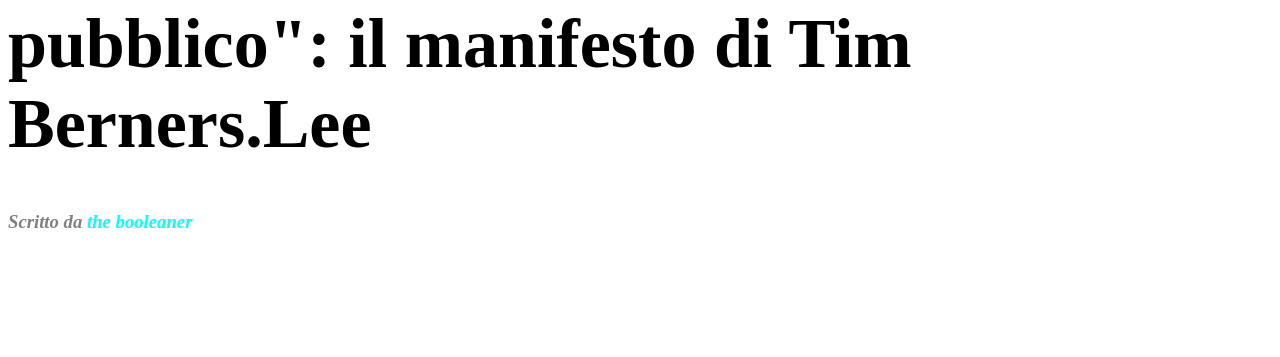
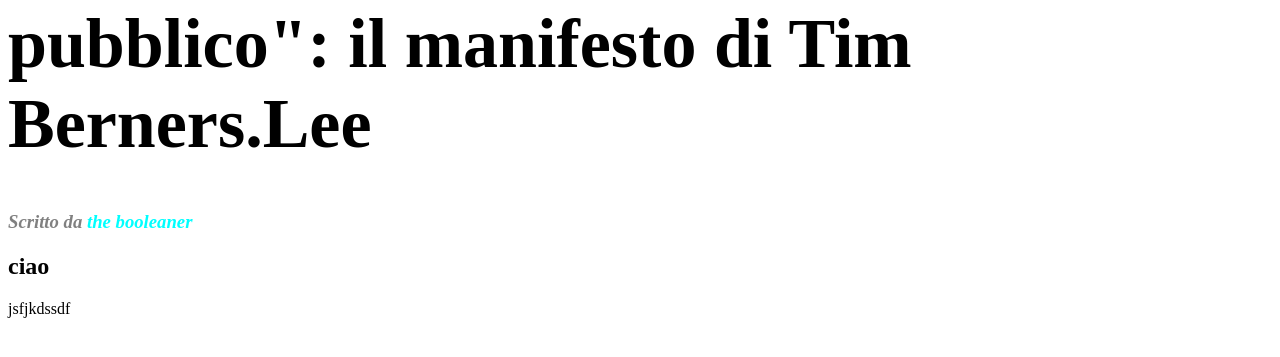
Before and after one commit to lucabettisorbelli/html-css-booleaner, a plain HTML site: page index.html in a window 1280 px wide. Shown: the part 331-688 px from the top of the page. Drawn offline with Linux system fonts and the light colour scheme.

Commit message:
nuovo commit

```diff
--- a/index.html
+++ b/index.html
@@ -15,6 +15,8 @@
     <main>
         <h1>Internet deve essere al servizio del "bene pubblico": il manifesto di Tim Berners.Lee</h1>
         <h3>Scritto da <span>the booleaner</span></h3>
+        <h2>ciao</h2>
+        jsfjkdssdf
     </main>
     <footer>
 
```
